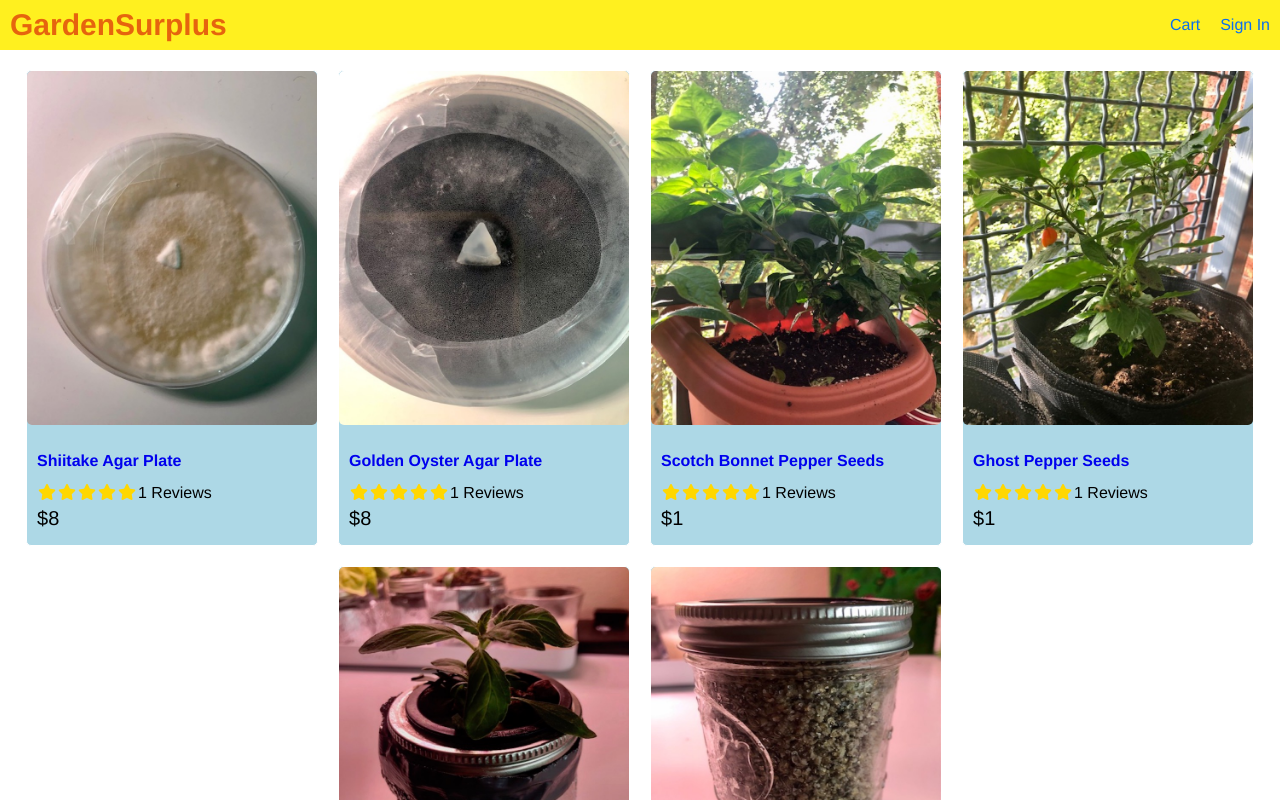
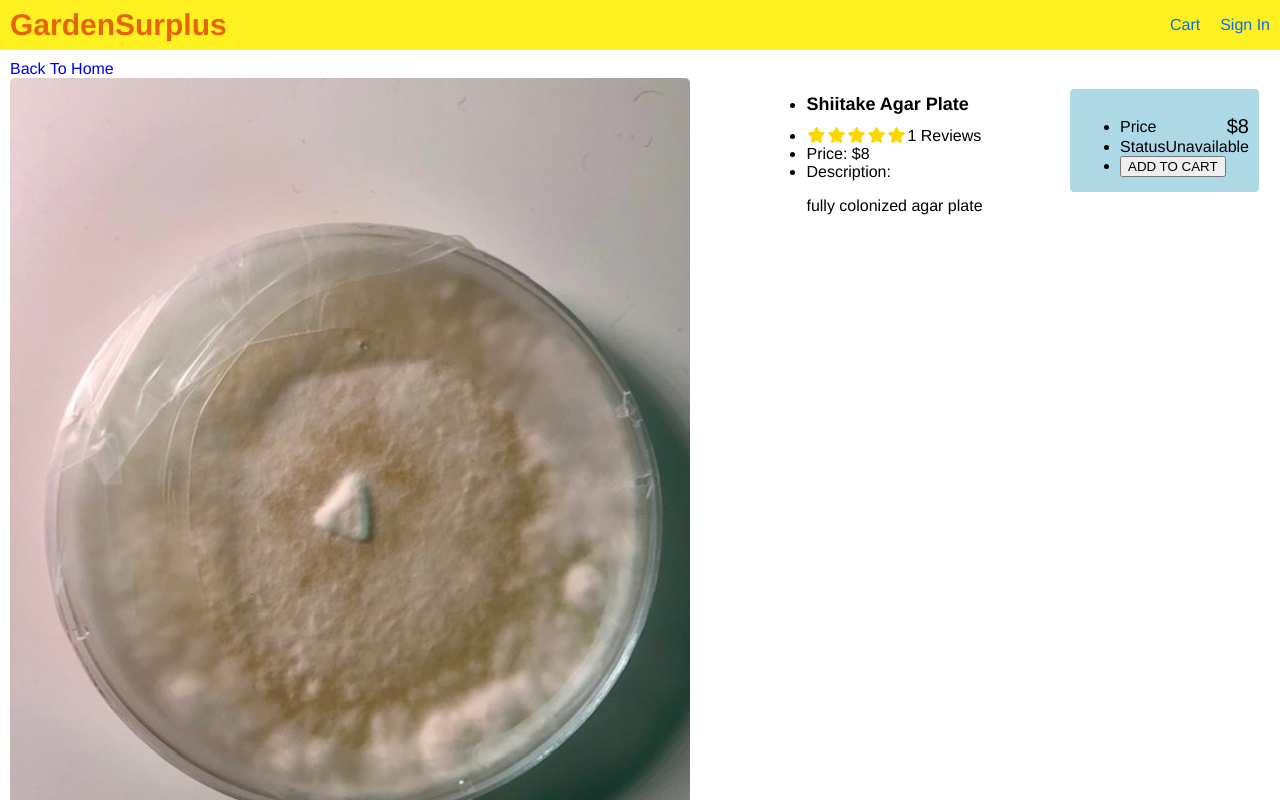
Before and after one commit to kitfud/FullEcommerce, a React (Create React App) app in the folder frontend/: page /product/1 in a window 1280 px wide. Shown: the top 800 px of the page. Built offline with nearby package versions, Linux system fonts and the light colour scheme.

Commit message:
product page route and component(screen) completed

```diff
--- a/frontend/package.json
+++ b/frontend/package.json
@@ -8,6 +8,7 @@
     "@testing-library/user-event": "^12.1.10",
     "react": "^17.0.1",
     "react-dom": "^17.0.1",
+    "react-router-dom": "^5.2.0",
     "react-scripts": "4.0.1",
     "web-vitals": "^0.2.4"
   },
--- a/frontend/src/App.js
+++ b/frontend/src/App.js
@@ -1,11 +1,14 @@
 import React from 'react';
-import data from './data';
-import Product from './components/Products'
+import HomeScreen from './screens/HomeScreen';
+import ProductScreen from './screens/ProductScreen';
+
+import {BrowserRouter, Route} from 'react-router-dom';
 
 function App() {
 
 
   return (
+    <BrowserRouter>
     <div className="grid-container">
 
     <header className="row">
@@ -19,21 +22,13 @@
     </header>
 
     <main >
-       <div className="row center">
-         {
-           data.products.map(product =>(
-         <Product key={product._id} product ={product}></Product>
-
-
-           ))
-         }
-
-
-       </div>
+      <Route path = "/product/:id" component= {ProductScreen}></Route>
+      <Route path="/" component={HomeScreen} exact></Route>
     </main>
 
     <footer className="row center">All Rights Reserved</footer>
 </div>
+</BrowserRouter>
   );
 }
 
--- a/frontend/src/components/Products.js
+++ b/frontend/src/components/Product.js
@@ -1,7 +1,7 @@
 import React from 'react'
 import Rating from './Rating';
 
-function Products(props) {
+function Product(props) {
     const {product} = props;
 
     return (
@@ -23,4 +23,4 @@
     )
 }
 
-export default Products
+export default Product
--- a/frontend/src/index.css
+++ b/frontend/src/index.css
@@ -87,6 +87,10 @@
   justify-content: center;
 }
 
+.row.top{
+  align-items:flex-start;
+}
+
 img{
   border-radius: 0.5rem;
 }
--- /dev/null
+++ b/frontend/src/screens/HomeScreen.js
@@ -0,0 +1,16 @@
+import React from 'react'
+import data from '../data';
+import Product from '../components/Product'
+
+export default function HomeScreen() {
+    return (
+        <div>
+        <div className="row center">
+          {
+            data.products.map(product =>(
+          <Product key={product._id} product ={product}></Product>
+            ))}
+        </div>
+        </div>
+    )
+}
--- /dev/null
+++ b/frontend/src/screens/ProductScreen.js
@@ -0,0 +1,61 @@
+import React from 'react'
+import data from '../data'
+import Rating from '../components/Rating'
+import { Link } from 'react-router-dom'
+
+export default function ProductScreen(props) {
+const product = data.products.find(x => x._id === props.match.params.id)
+if(!product){
+    return <div>Product Not Found :(</div>
+}
+    return (
+    <div>
+       <Link to="/">Back To Home</Link>
+ <div className="row top">
+     <div className="col-2">
+        <img className = "large" src={product.image} alt={product.name}/>
+     </div>
+     <div className="col-1">
+<ul>
+    <li>
+        <h1>{product.name}</h1>
+    </li>
+    <li>
+        <Rating rating = {product.rating} numReviews= {product.numReviews}></Rating>
+    </li>
+    <li>Price: ${product.price}</li>
+    <li>Description:
+        <p>{product.description}</p>
+    </li>
+</ul>
+     </div>
+     <div className="col-1">
+    <div className = "card card-body">
+    <ul>
+        <li>
+            <div className="row">
+                <div>Price</div>
+                <div className = "price">
+                    ${product.price}
+                </div>
+            </div>
+        </li>
+        <li>
+            <div className="row">
+                <div>Status</div>
+                <div>
+                    {product.countInStock >0? (<span className="success"> In Stock</span>) : (<span className='error'> Unavailable</span>)}
+                </div>
+            </div>
+        </li>
+        <li>
+            <button className="primary block"> ADD TO CART</button>
+        </li>
+    </ul>
+    </div>
+     </div>
+ </div>
+    </div>
+
+    )
+}
```
Also changed, not shown: 2 other files (tests, documents, lock files or other folders).
